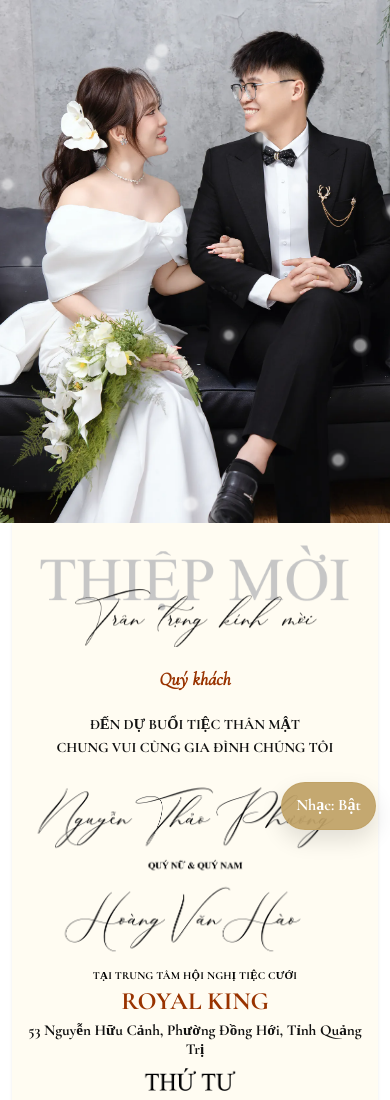
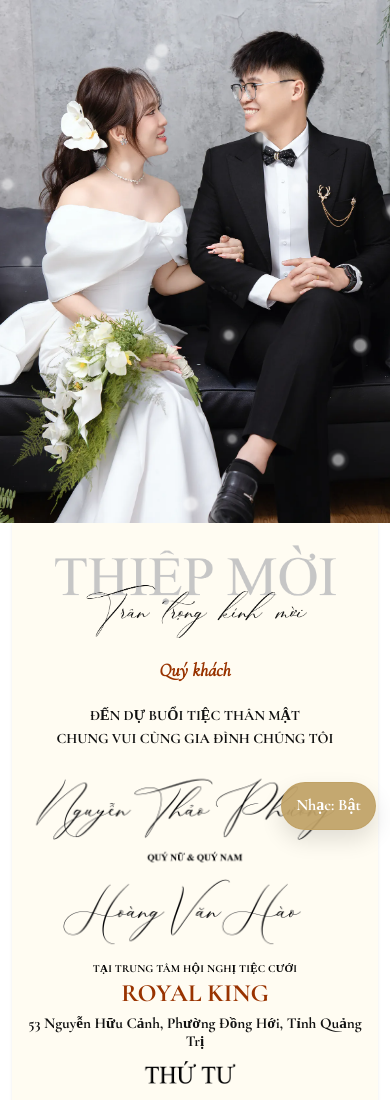
Before and after one commit to haophuongwedding/haophuongwedding.github.io, a website built with Vite: page index.html in a window 390 px wide. Shown: the top 1100 px of the page. Built offline with nearby package versions, Linux system fonts and the light colour scheme.

Commit message:
Refactor index.html to wrap the invite headline image in a new frame for better layout; update styles.css to enhance responsiveness and width settings for invite section images, ensuring a cohesive design across devices.

```diff
--- a/index.html
+++ b/index.html
@@ -57,7 +57,15 @@
         </div>
         <!-- Right column: each element cascades in with staggered delay -->
         <div class="invite-col invite-col--right">
-          <img data-animate="fadeInUp" data-anim-delay="0.4s" class="img-invite-headline" data-asset="invite.headlineBanner" alt="" />
+          <div class="invite-headline-frame">
+            <img
+              data-animate="fadeInUp"
+              data-anim-delay="0.4s"
+              class="img-invite-headline"
+              data-asset="invite.headlineBanner"
+              alt=""
+            />
+          </div>
           <p class="text-center text-quy-khach" data-content="invite.guestSalutationHtml"></p>
           <p class="text-center text-invite-bold" data-content="invite.partyInviteHtml"></p>
           <img data-animate="fadeInUp" data-anim-delay="0.8s" class="img-invite-divider" data-asset="invite.invitationDivider" alt="" />
--- a/src/styles.css
+++ b/src/styles.css
@@ -736,18 +736,38 @@ a {
   width: clamp(140px, 65%, 460px);
 }
 
-/* Invite section images */
+/* Invite section images — name art fills the text band (like thiệp mẫu); small phones bleed past col padding like cover photo */
+.invite-headline-frame {
+  width: 100%;
+}
+@media (max-width: 549px) {
+  .invite-col--right .invite-headline-frame {
+    width: calc(100% + 2 * var(--invite-pad-x));
+    max-width: none;
+    margin-left: calc(-1 * var(--invite-pad-x));
+    margin-right: calc(-1 * var(--invite-pad-x));
+  }
+}
 .img-invite-headline {
   display: block;
   margin: 0 auto;
   height: auto;
-  width: clamp(200px, 94%, 904px);
+  width: clamp(200px, 80%, 860px);
+  max-width: 100%;
 }
 .invite-col--right .img-invite-headline {
   margin-bottom: clamp(0.18rem, 1.4vw, 0.42rem);
 }
-/* Divider, venue art, timeline — use most of the text column; high max so mobile isn’t capped too narrow */
-.invite-col--right .img-invite-divider,
+/* Ornamental divider (wide PNG) — tune width here; venue + timeline share band below */
+.invite-col--right .img-invite-divider {
+  display: block;
+  margin: 0 auto;
+  margin-bottom: clamp(0.28rem, 2vw, 0.62rem);
+  height: auto;
+  width: clamp(220px, 98%, 920px);
+  max-width: 100%;
+  object-fit: contain;
+}
 .invite-col--right .img-venue-illustration,
 .invite-col--right .img-reception-timeline {
   display: block;
@@ -756,9 +776,6 @@ a {
   width: clamp(160px, 97%, 920px);
   max-width: 100%;
   object-fit: contain;
-}
-.invite-col--right .img-invite-divider {
-  margin-bottom: clamp(0.28rem, 2vw, 0.62rem);
 }
 
 /* Couple section images */
```
